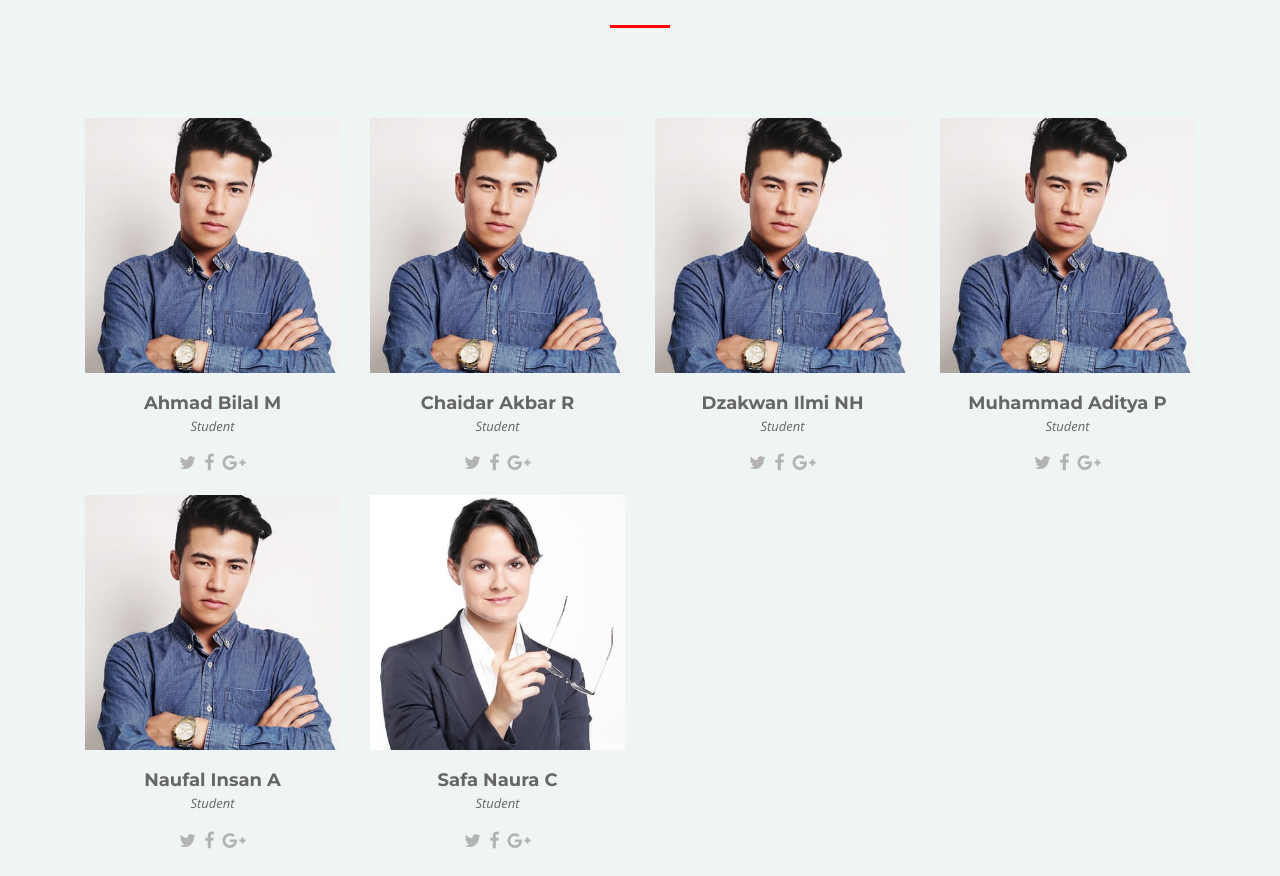
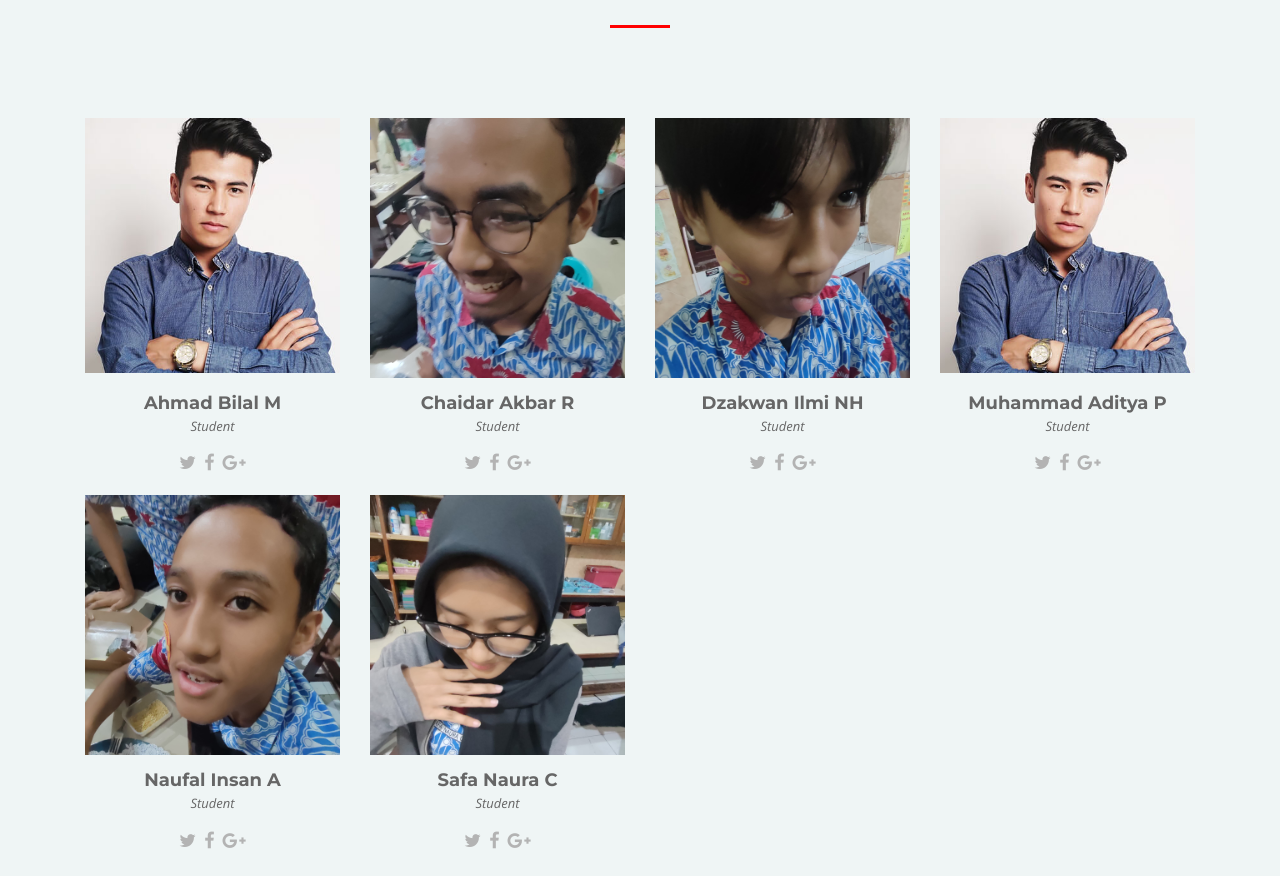
Before and after one commit to GhostVaught/harmonika, a plain HTML site: page index.html in a window 1280 px wide. Shown: the part 2488-3364 px from the top of the page. Drawn offline with nearby package versions, Linux system fonts and the light colour scheme.

Commit message:
Update index.html

```diff
--- a/index.html
+++ b/index.html
@@ -563,7 +563,7 @@
                         <div class="col-lg-3 col-md-6">
                             <div class="member">
                                 <div class="pic">
-                                    <img src="img/team/team-3.jpg" alt="" />
+                                    <img src="img/team/chaidar.jpg" alt="" />
                                 </div>
                                 <h4>Chaidar Akbar R</h4>
                                 <span>Student</span>
@@ -582,7 +582,7 @@
                         <div class="col-lg-3 col-md-6">
                             <div class="member">
                                 <div class="pic">
-                                    <img src="img/team/team-3.jpg" alt="" />
+                                    <img src="img/team/dzakwan.jpg" alt="" />
                                 </div>
                                 <h4>Dzakwan Ilmi NH</h4>
                                 <span>Student</span>
@@ -620,7 +620,7 @@
                         <div class="col-lg-3 col-md-6">
                             <div class="member">
                                 <div class="pic">
-                                    <img src="img/team/team-3.jpg" alt="" />
+                                    <img src="img/team/nafi.jpg" alt="" />
                                 </div>
                                 <h4>Naufal Insan A</h4>
                                 <span>Student</span>
@@ -639,7 +639,7 @@
                         <div class="col-lg-3 col-md-6">
                             <div class="member">
                                 <div class="pic">
-                                    <img src="img/team/team-4.jpg" alt="" />
+                                    <img src="img/team/safa.jpg" alt="" />
                                 </div>
                                 <h4>Safa Naura C</h4>
                                 <span>Student</span>
```
